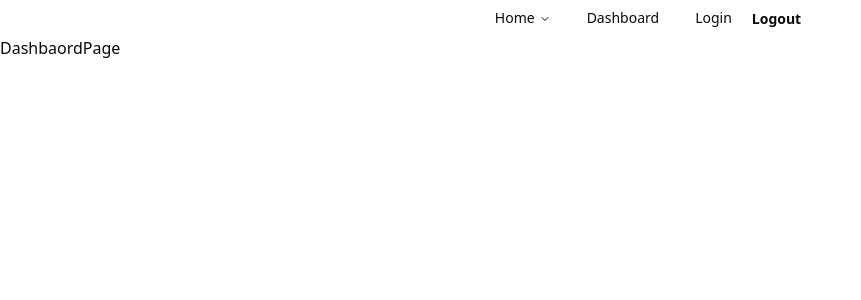
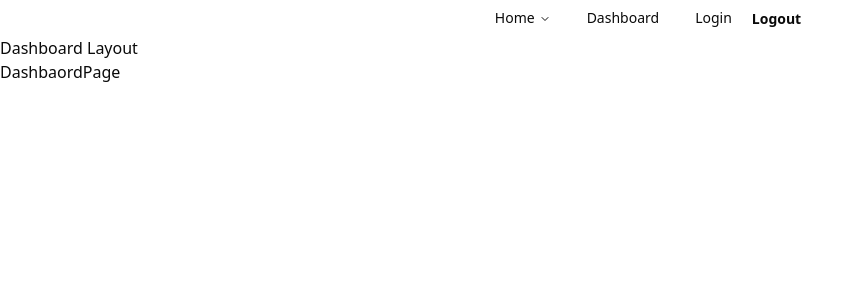
Before and after one commit to MUHAMMADSabbirHossain/test, a Next.js app in the folder website/: page /dashboard in a window 1280 px wide. Shown: the top 300 px of the page, without its empty margins (0-861 px from the left). Built offline with nearby package versions, Linux system fonts and the light colour scheme.

Commit message:
feat: update layout component to accept children and render dashboard title

```diff
--- a/website/src/app/dashboard/layout.tsx
+++ b/website/src/app/dashboard/layout.tsx
@@ -1,9 +1,8 @@
-import DashbaordPage from "./page";
-
-function layout() {
+function layout({ children }: { children: React.ReactNode }) {
   return (
     <>
-      <DashbaordPage />
+      <h1>Dashboard Layout</h1>
+      {children}
     </>
   );
 }
```
